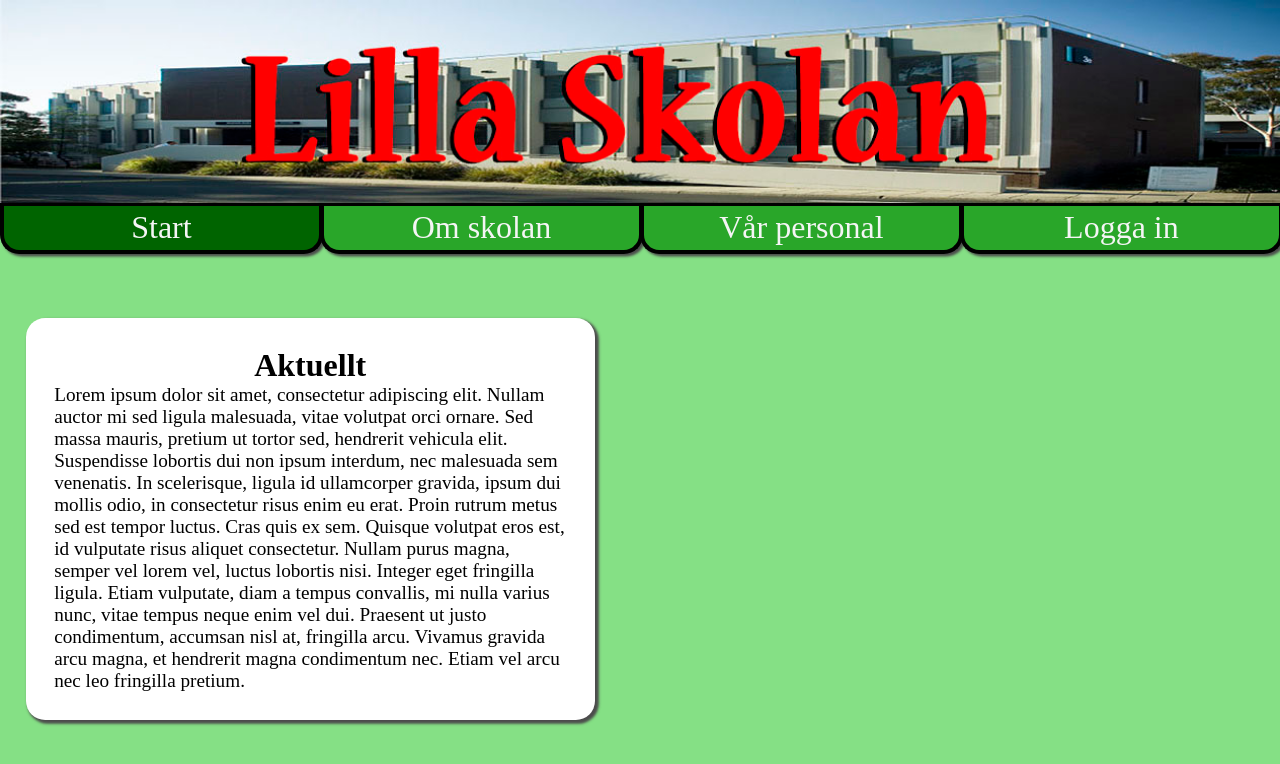
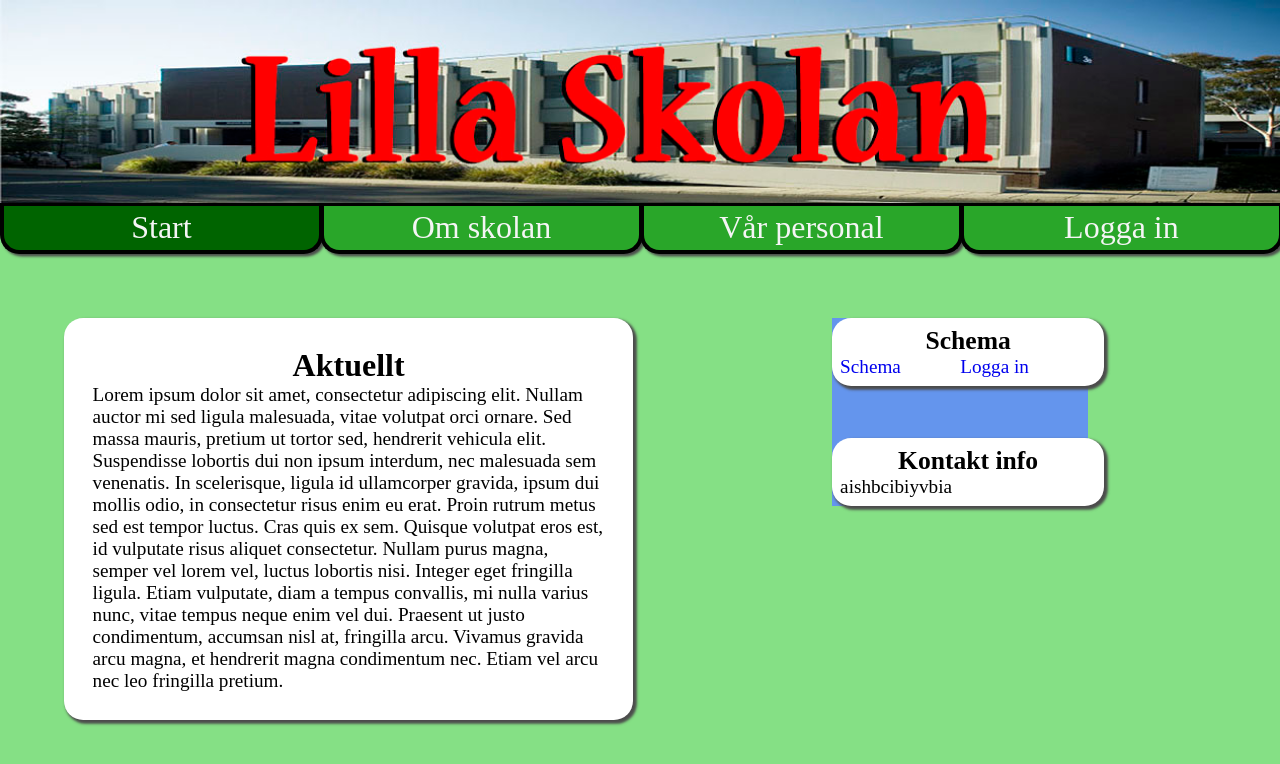
Before and after one commit to itgsod-patrik-roos/Project_Grundskola, a plain HTML site: page index.html in a window 1280 px wide. Drawn offline with Linux system fonts and the light colour scheme.

Commit message:
working on div layout

```diff
--- a/css/style1.css
+++ b/css/style1.css
@@ -40,9 +40,19 @@
     border-color: black;
     border-bottom-right-radius: 1.5vw;
     border-bottom-left-radius: 1.5vw;
+    box-shadow: 0.2vw 0.2vw 0.2vw #4C4C4C;
     font-size: 2.5vw;
-    box-shadow: 0.2vw 0.2vw 0.2vw #4C4C4C;
+    color: whitesmoke;
 
+}
+
+.navbar_item:hover{
+    color: darkgrey;
+    background-color: darkgreen;
+
+}
+.navbar_item:visited{
+    color: whitesmoke;
 }
 
 #navbar_index{
@@ -61,7 +71,7 @@
 #aktuellt{
     width: 40%;
     padding: 2%;
-    margin-left: 2vw;
+    margin-left: 5%;
     margin-top: 5%;
     background-color: white;
     float: left;
@@ -70,7 +80,42 @@
     box-shadow: 0.2vw 0.2vw 0.2vw 0.1vw  #4C4C4C;
 }
 
+#schema_kont{
+    width: 20%;
+    float: right;
+    margin-top: 5%;
+    margin-right: 15%;
+    background-color: cornflowerblue;
 
+}
+
+#log_schema{
+    width: 100%;
+    padding: 2%;
+    background-color: white;
+    border: solid transparent;
+    border-radius: 1.5vw;
+    box-shadow: 0.2vw 0.2vw 0.2vw 0.1vw  #4C4C4C;
+}
+
+#kontakt{
+    width: 100%;
+    padding: 2%;
+    margin-top: 20%;
+    background-color: white;
+    border: solid transparent;
+    border-radius: 1.5vw;
+    box-shadow: 0.2vw 0.2vw 0.2vw 0.1vw  #4C4C4C;
+}
+
+#start_log_table{
+    width: 100%;
+    font-size: 1.5vw;
+}
+
+#log_start{
+    text-align: left;
+}
 
 #test{
     display: block;
@@ -89,19 +134,10 @@ a{
     text-decoration: none;
     display: block;
 }
-
-a:link{
-    color: whitesmoke;
+a:hover{
+    color: darkgrey;
 }
 
-a:visited{
-    color: whitesmoke;
-}
-
-a:hover {
-    color: darkgray;
-    background-color: darkgreen;
-}
 
 body{
     background-color: #85E085;
@@ -110,7 +146,10 @@ body{
 h1{
     font-size: 2.5vw;
     text-align: center;
-
+}
+h2{
+    font-size: 2vw;
+    text-align: center;
 }
 
 p{
--- a/index.html
+++ b/index.html
@@ -38,10 +38,21 @@
 
     <div id="schema_kont">
         <div id="log_schema">
-
+            <h2>Schema</h2>
+            <table id="start_log_table">
+                <tr>
+                    <td>
+                        <a href="subpages/schema.html">Schema</a>
+                    </td>
+                    <td id="log_start">
+                        <a href="subpages/Logga_in.html">Logga in</a>
+                    </td>
+                </tr>
+            </table>
         </div>
-        <div id="kont">
-
+        <div id="kontakt">
+            <h2>Kontakt info</h2>
+            <p>aishbcibiyvbia</p>
         </div>
     </div>
 </body>
```
